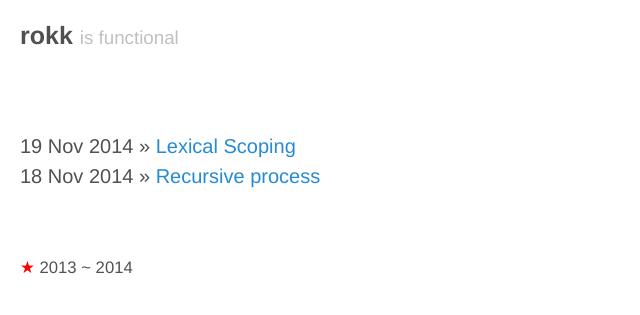
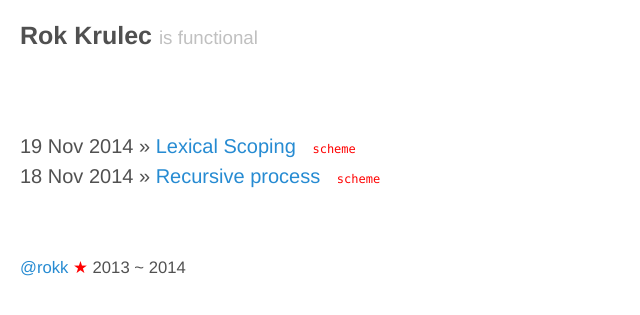
Before and after one commit to tadruj/tadruj.github.io, a Jekyll site: the page built from index.html, in a window 1280 px wide. Shown: the top 315 px of the page, without its empty margins (0-640 px from the left). Built offline with Jekyll 4.4.1, drawn with Linux system fonts in a browser that asks for light colours; the list of posts is cut into pages by our own code.

Commit message:
Language tags on the web page

```diff
--- a/_config.yml
+++ b/_config.yml
@@ -3,7 +3,7 @@ permalink:        pretty
 relative_permalinks: true
 
 # Setup
-title:            rokk
+title:            Rok Krulec
 tagline:          is functional # and is designing a possible future where he'll be able to live at least in 3D
 url:              http://tadruj.github.io
 paginate:         1
--- a/_layouts/default.html
+++ b/_layouts/default.html
@@ -20,7 +20,8 @@
       <div class="clear"></div>
       <footer class="footer">
         <small>
-          <span class="glow">&#9733;</span> <time datetime="{{ site.time | date_to_xmlschema }}">2013 ~ {{ site.time | date: '%Y' }}</time>
+            <a href="http://twitter.com/rokk">@rokk</a>
+            <span class="glow">&#9733;</span> <time datetime="{{ site.time | date_to_xmlschema }}">2013 ~ {{ site.time | date: '%Y' }}</time>
         </small>
       </footer>
     </div>
--- a/_layouts/post.html
+++ b/_layouts/post.html
@@ -3,7 +3,7 @@ layout: default
 ---
 
 <article class="post">
-  <span>{{ page.date | date_to_string }}</span> &raquo; {{ page.title }}<br />
+<span>{{ page.date | date_to_string }}</span> &raquo; {{ page.title }} &nbsp; <span class="lang">{{page.lang}}</span><br />
 
   {{ content }}
 </article>
--- a/index.html
+++ b/index.html
@@ -4,6 +4,6 @@ title: Rok Krulec
 ---
 <div id="home">
 	{% for post in site.posts %}
-		<span>{{ post.date | date_to_string }}</span> &raquo; <a href="{{ post.url }}">{{ post.title }}</a><br />
+        <span>{{ post.date | date_to_string }}</span> &raquo; <a href="{{ post.url }}">{{ post.title }}</a> &nbsp; <span class="lang">{{ post.lang }}</span><br />
 	{% endfor %}
 </div>
--- a/public/css/post.css
+++ b/public/css/post.css
@@ -267,6 +267,12 @@ tbody tr:nth-child(odd) th {
   color: red;
 }
 
+.lang {
+  color: red;
+  font-size: 0.6em;
+  font-family: "Lucida Console", Monaco, monospace;
+}
+
 .compare {
   float: left;
   width: 48%;
```
